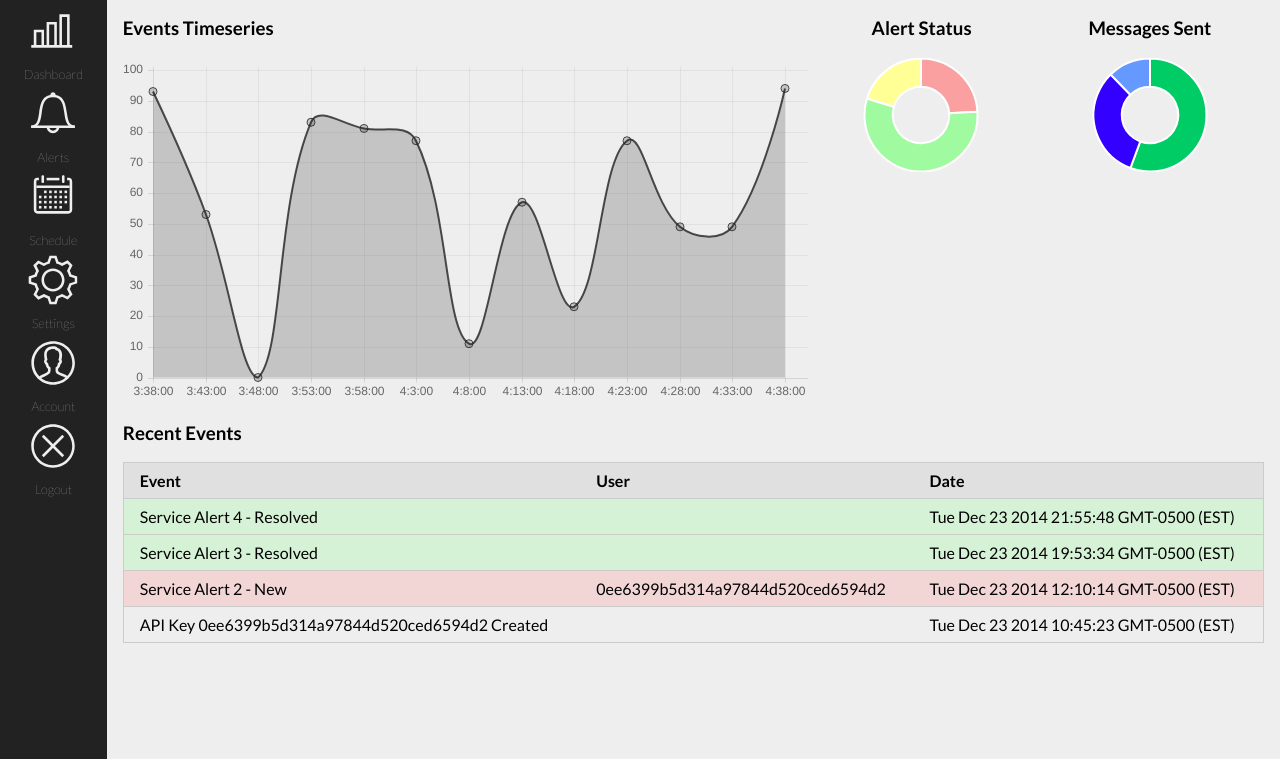
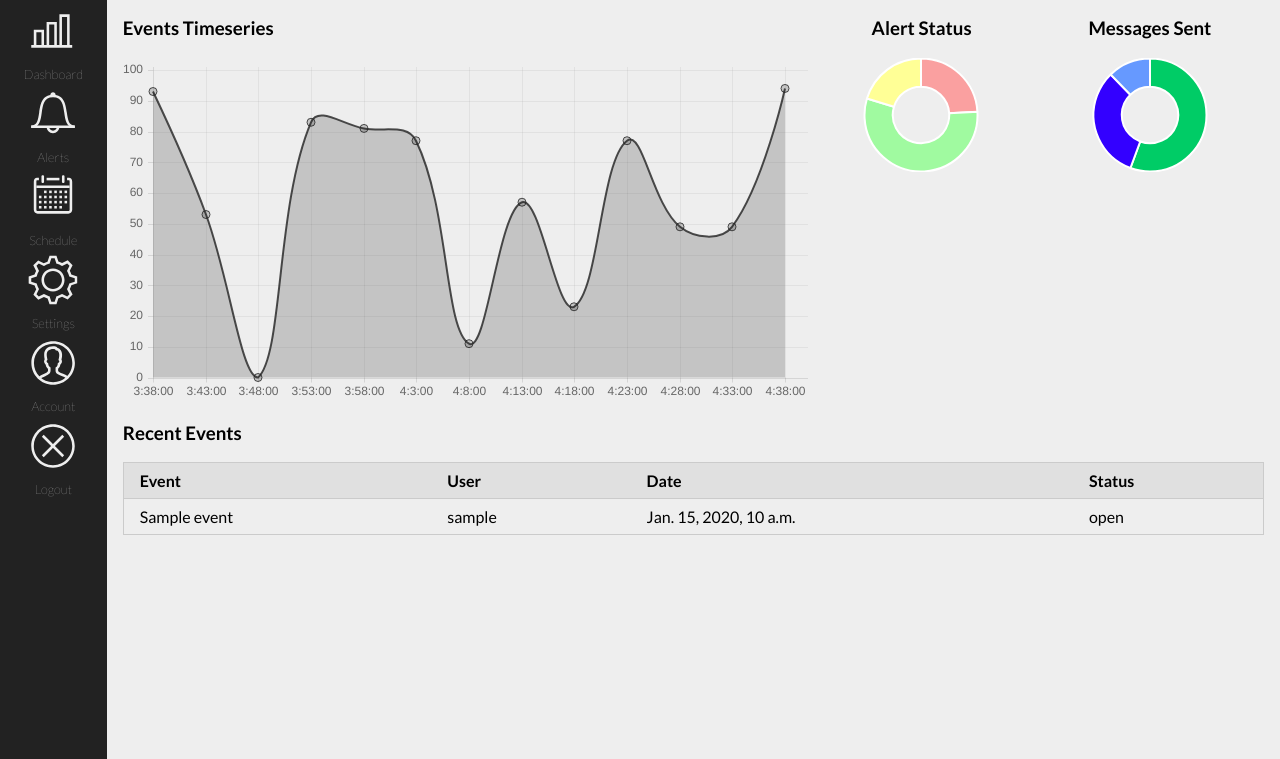
Before and after one commit to simpleoncall/simpleoncall, a Django app: template simpleoncall/templates/dashboard.html in a window 1280 px wide. Shown: the part 50-809 px from the top of the page. Run offline with Django 3.2, Linux system fonts and the light colour scheme; tables that the repository leaves empty hold one stand-in row (values such as "Sample post"); the template is opened without the code that fills it: values that come from a table or form of the project are taken from there, most other values are stand-ins (such as "Sample title", 1, 10 or a date in 2020); parts of the project's set-up code (start-up, migrations or seed data) failed here and were passed over.

Commit message:
add real events to dashboard

```diff
--- a/simpleoncall/templates/dashboard.html
+++ b/simpleoncall/templates/dashboard.html
@@ -21,53 +21,30 @@
           <th>Event</th>
           <th>User</th>
           <th>Date</th>
+          <th>Status</th>
         </tr>
       </thead>
       <tbody>
-        <tr class="resolved">
+        {% for event in events %}
+        <tr class="{{ event.status }}">
           <td>
-            Service Alert 4 - Resolved
+            {{ event.title }}
           </td>
           <td>
-            {{ request.user.get_short_name }}
+            {% if event.created_by_user %}
+            {{ event.created_by_user.get_short_name }}
+            {% else %}
+            {{ event.create_by_api_key.get_name }}
+            {% endif %}
           </td>
           <td>
-            Tue Dec 23 2014 21:55:48 GMT-0500 (EST)
+            {{ event.date_updated }}
+          </td>
+          <td>
+            {{ event.status }}
           </td>
         </tr>
-        <tr class="resolved">
-          <td>
-            Service Alert 3 - Resolved
-          </td>
-          <td>
-            {{ request.user.get_short_name }}
-          </td>
-          <td>
-            Tue Dec 23 2014 19:53:34 GMT-0500 (EST)
-          </td>
-        </tr>
-        <tr class="unresolved">
-          <td>
-            Service Alert 2 - New
-          </td>
-          <td>
-            0ee6399b5d314a97844d520ced6594d2
-          </td>
-          <td>
-            Tue Dec 23 2014 12:10:14 GMT-0500 (EST)
-          </td>
-        </tr>
-        <tr class="">
-          <td>
-            API Key 0ee6399b5d314a97844d520ced6594d2 Created
-          </td>
-          <td>
-            {{ request.user.get_short_name }}
-          </td>
-          <td>
-            Tue Dec 23 2014 10:45:23 GMT-0500 (EST)
-          </td>
-        </tr>
+        {% endfor %}
       </tbody>
     </table>
   </section>
```
Also changed, not shown: simpleoncall/views.py (+9 -2 lines).
